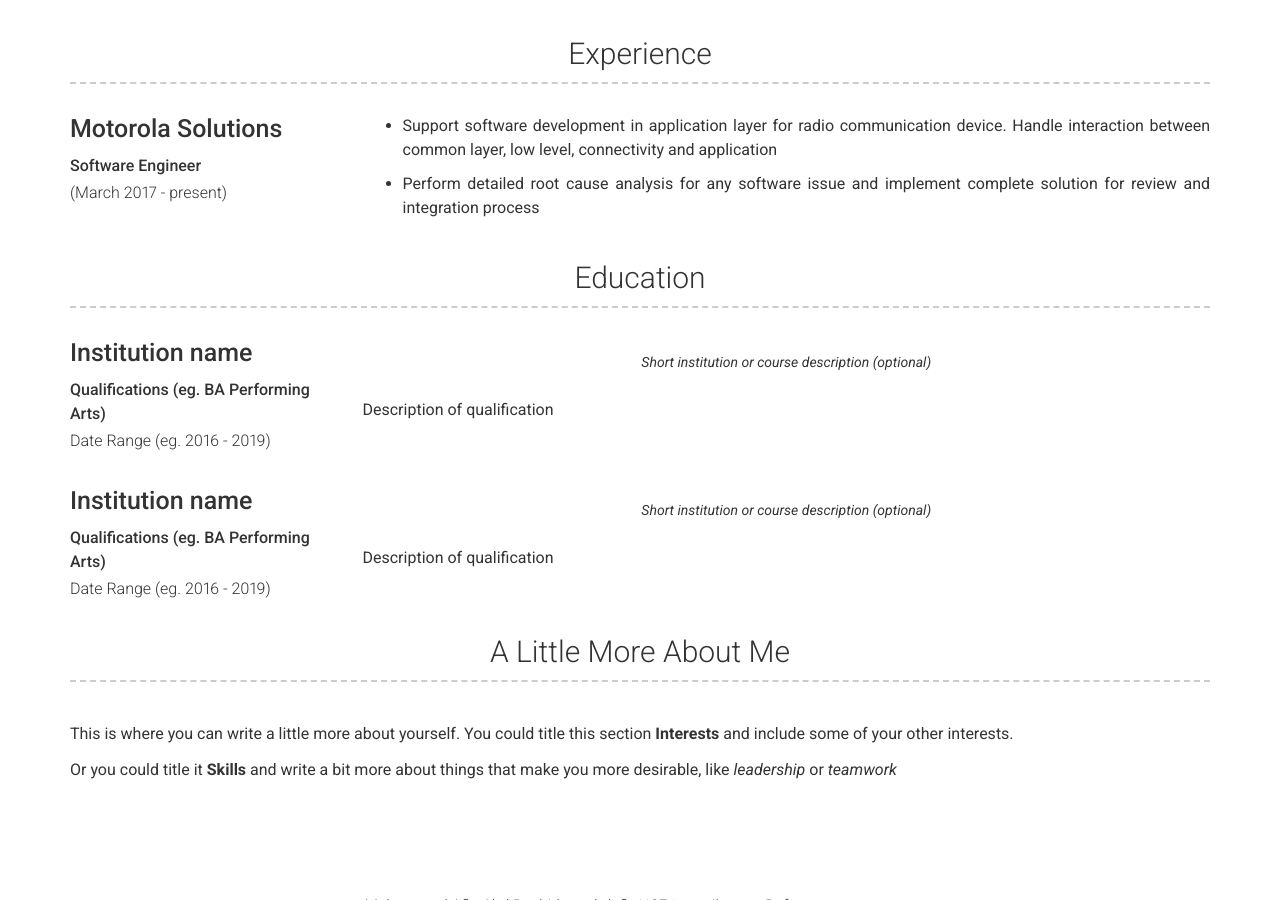
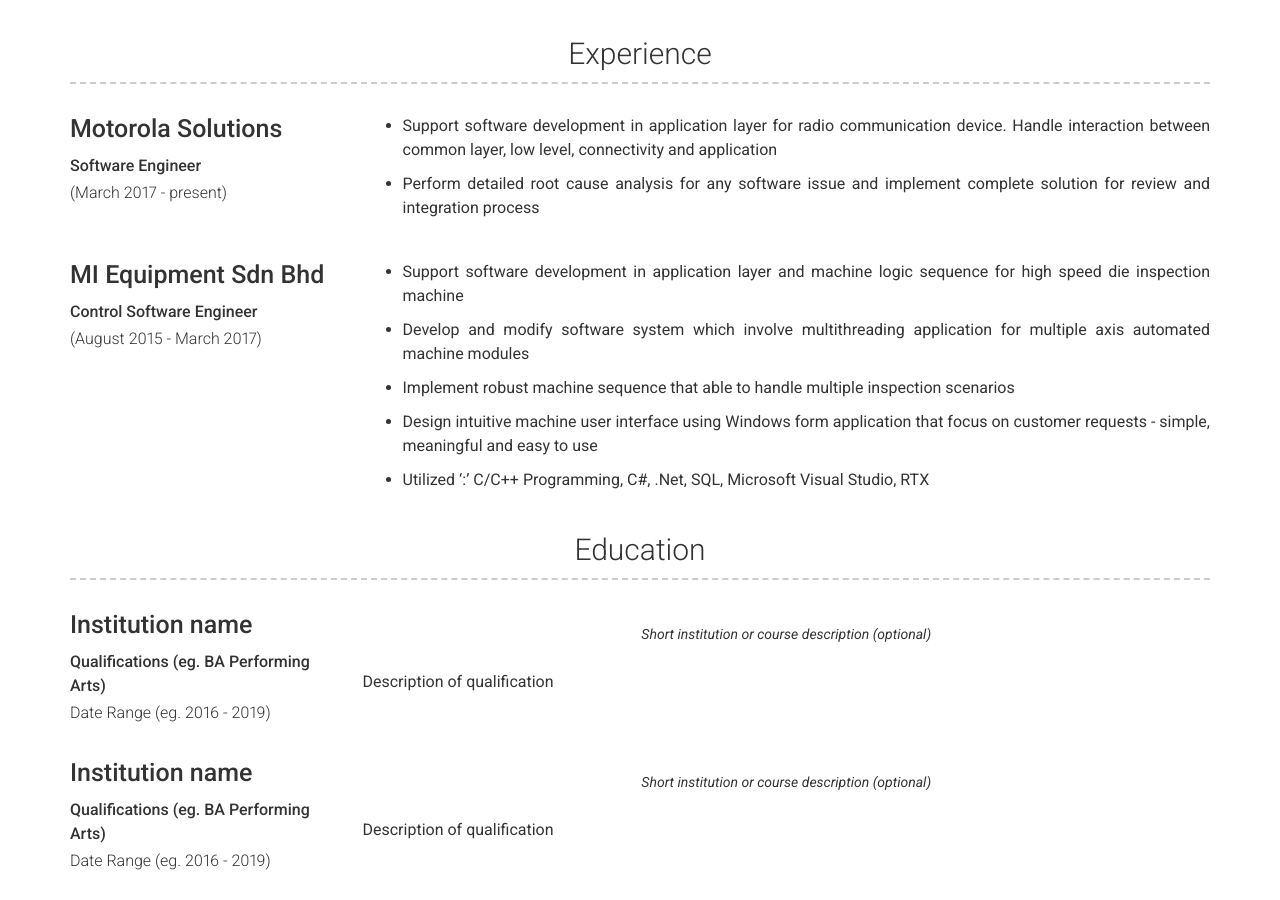
Before and after one commit to afiqabdrashid/afiqabdrashid.github.io, a Jekyll site: the page built from index.md, in a window 1280 px wide and 900 px high, scrolled down 503 px. Built offline with Jekyll 4.4.1, drawn with Linux system fonts in a browser that asks for light colours.

Commit message:
master: update experience

```diff
--- a/_data/experience.yml
+++ b/_data/experience.yml
@@ -11,3 +11,25 @@
   description2: | # this will include new lines to allow paragraphs
     - Perform detailed root cause analysis for any software issue and implement complete solution for
     review and integration process
+
+# Experience template
+- company: MI Equipment Sdn Bhd
+  link: null
+  job_title: Control Software Engineer
+  dates: (August 2015 - March 2017)
+  quote: >
+   null
+  description: | # this will include new lines to allow paragraphs
+    - Support software development in application layer and machine logic sequence for high speed die inspection machine
+
+  description2: | # this will include new lines to allow paragraphs
+    - Develop and modify software system which involve multithreading application for multiple axis automated machine modules
+
+  description3: | # this will include new lines to allow paragraphs
+    - Implement robust machine sequence that able to handle multiple inspection scenarios
+
+  description4: | # this will include new lines to allow paragraphs
+    - Design intuitive machine user interface using Windows form application that focus on customer requests - simple, meaningful and easy to use
+
+  description5: | # this will include new lines to allow paragraphs
+    - Utilized ':' C/C++ Programming, C#, .Net, SQL, Microsoft Visual Studio, RTX
--- a/_includes/experience.html
+++ b/_includes/experience.html
@@ -22,6 +22,9 @@
       <div class="col-xs-12 col-sm-8 col-md-9 col-print-12">
         {{ experience.description | strip | markdownify }}
         {{ experience.description2 | strip | markdownify }}
+        {{ experience.description3 | strip | markdownify }}
+        {{ experience.description4 | strip | markdownify }}
+        {{ experience.description5 | strip | markdownify }}
         <!--
         {%- if experience.quote -%}
           <p class="quote">{{ experience.quote }}</p>
```
